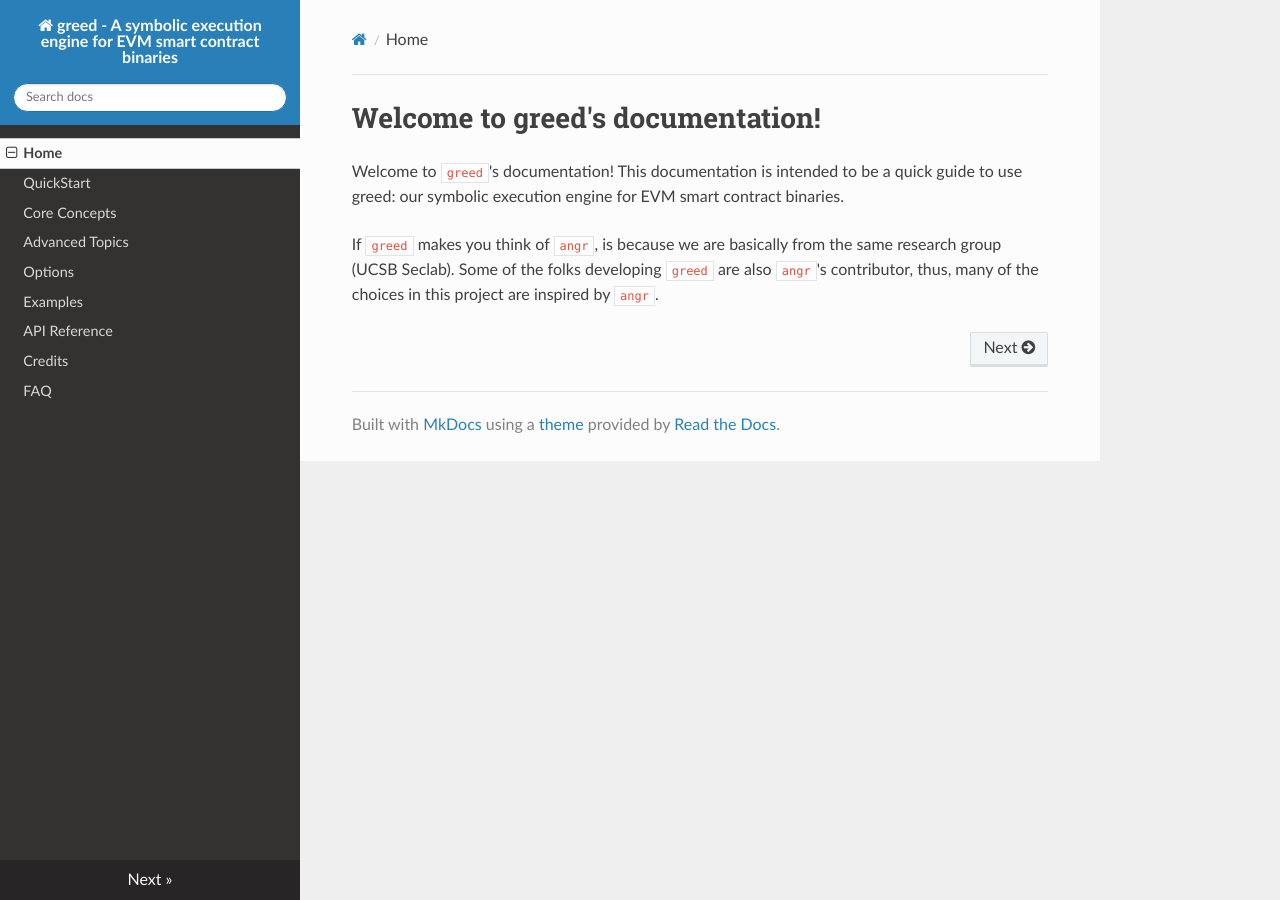
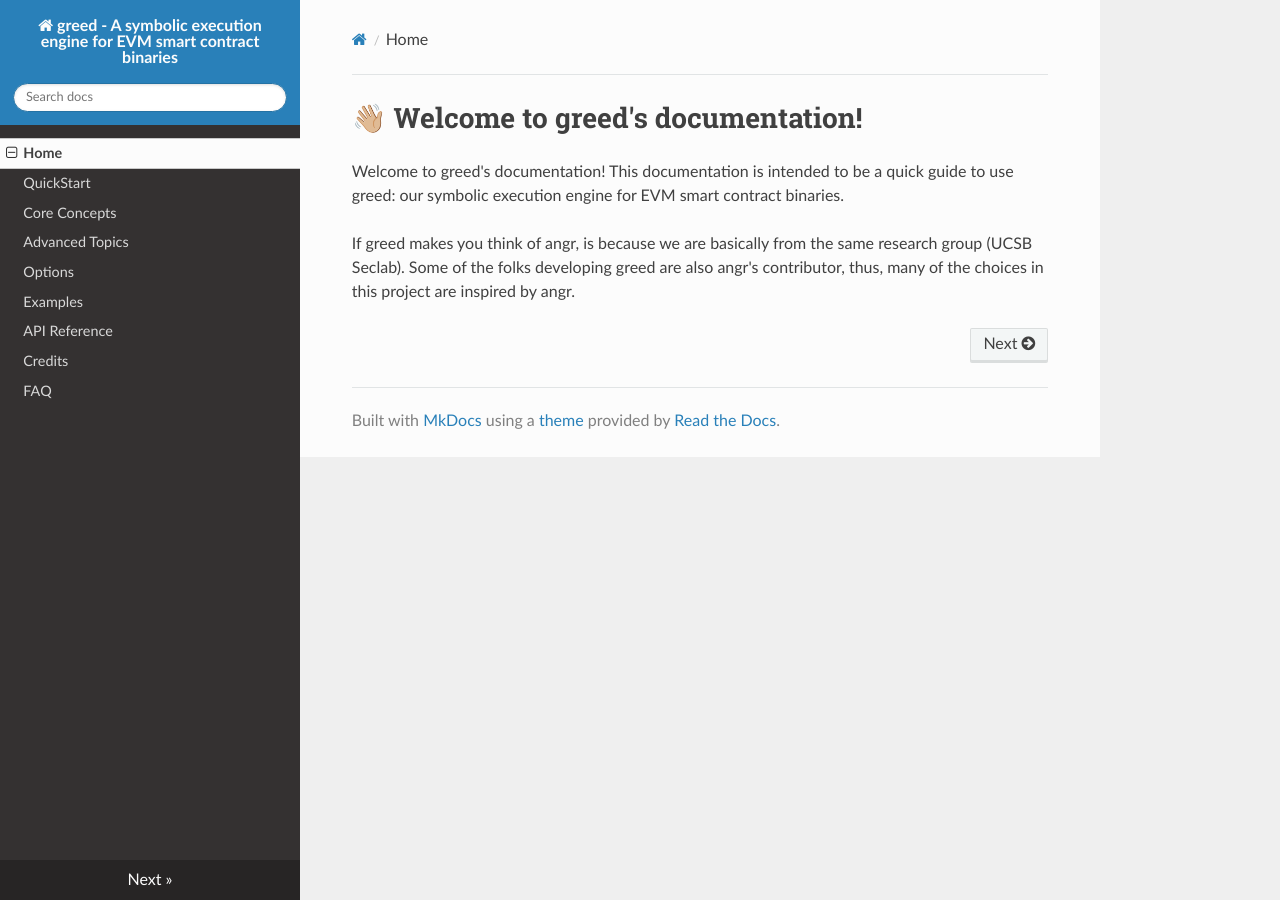
Before and after one commit to ucsb-seclab/greed, an MkDocs documentation site: the page built from docs/docs/index.md, in a window 1280 px wide. Built offline with MkDocs 1.6.1, drawn with Linux system fonts in a browser that asks for light colours; nearby versions of some CDN libraries.

```diff
--- a/docs/docs/index.md
+++ b/docs/docs/index.md
@@ -1,6 +1,6 @@
-# Welcome to greed's documentation!
+# 👋🏼 Welcome to greed's documentation!
 
-Welcome to `greed`'s documentation! This documentation is intended to be a quick guide to use greed: our symbolic execution engine for EVM smart contract binaries.
+Welcome to greed's documentation! This documentation is intended to be a quick guide to use greed: our symbolic execution engine for EVM smart contract binaries.
 
-If `greed` makes you think of `angr`, is because we are basically from the same research group (UCSB Seclab).
-Some of the folks developing `greed` are also `angr`'s contributor, thus, many of the choices in this project are inspired by `angr`.
+If greed makes you think of angr, is because we are basically from the same research group (UCSB Seclab).
+Some of the folks developing greed are also angr's contributor, thus, many of the choices in this project are inspired by angr.
```
